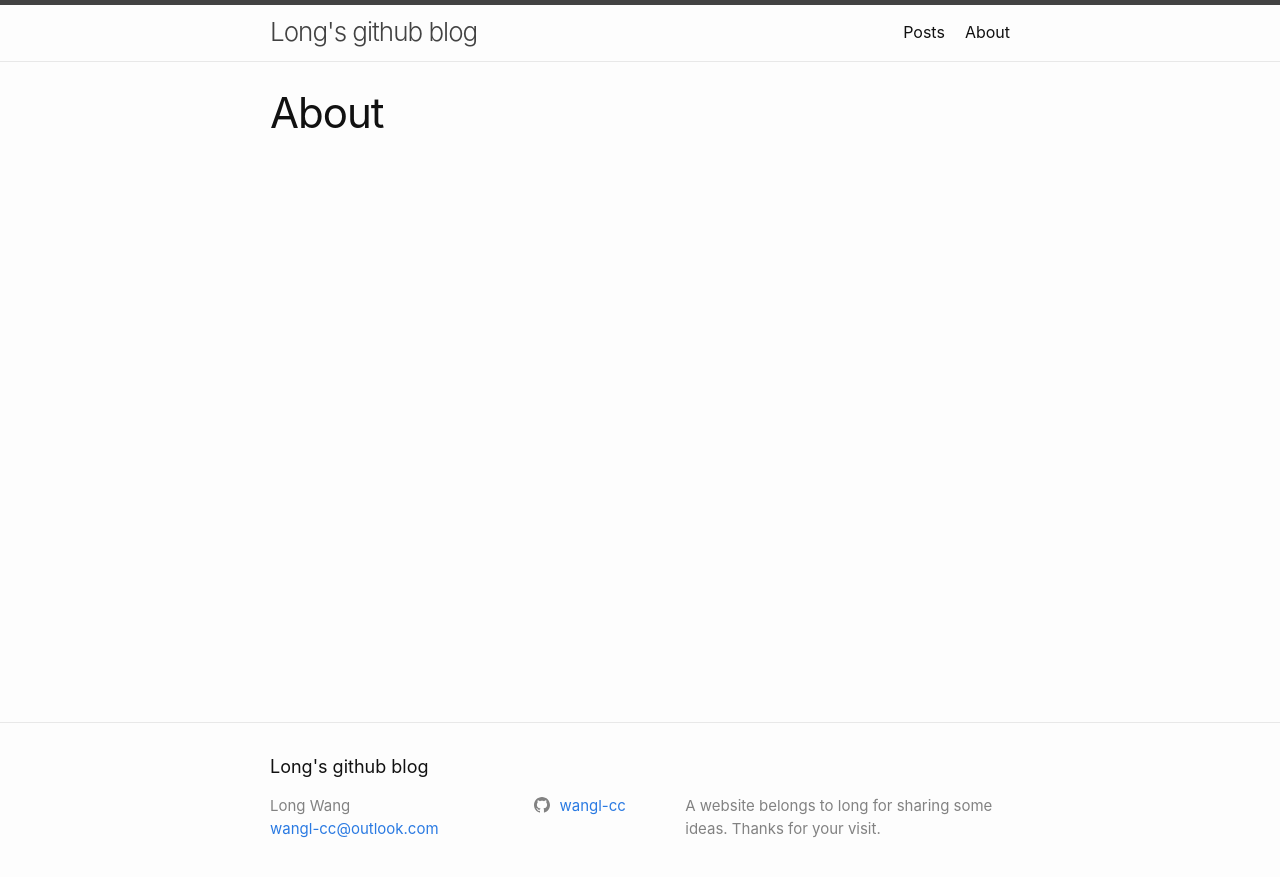
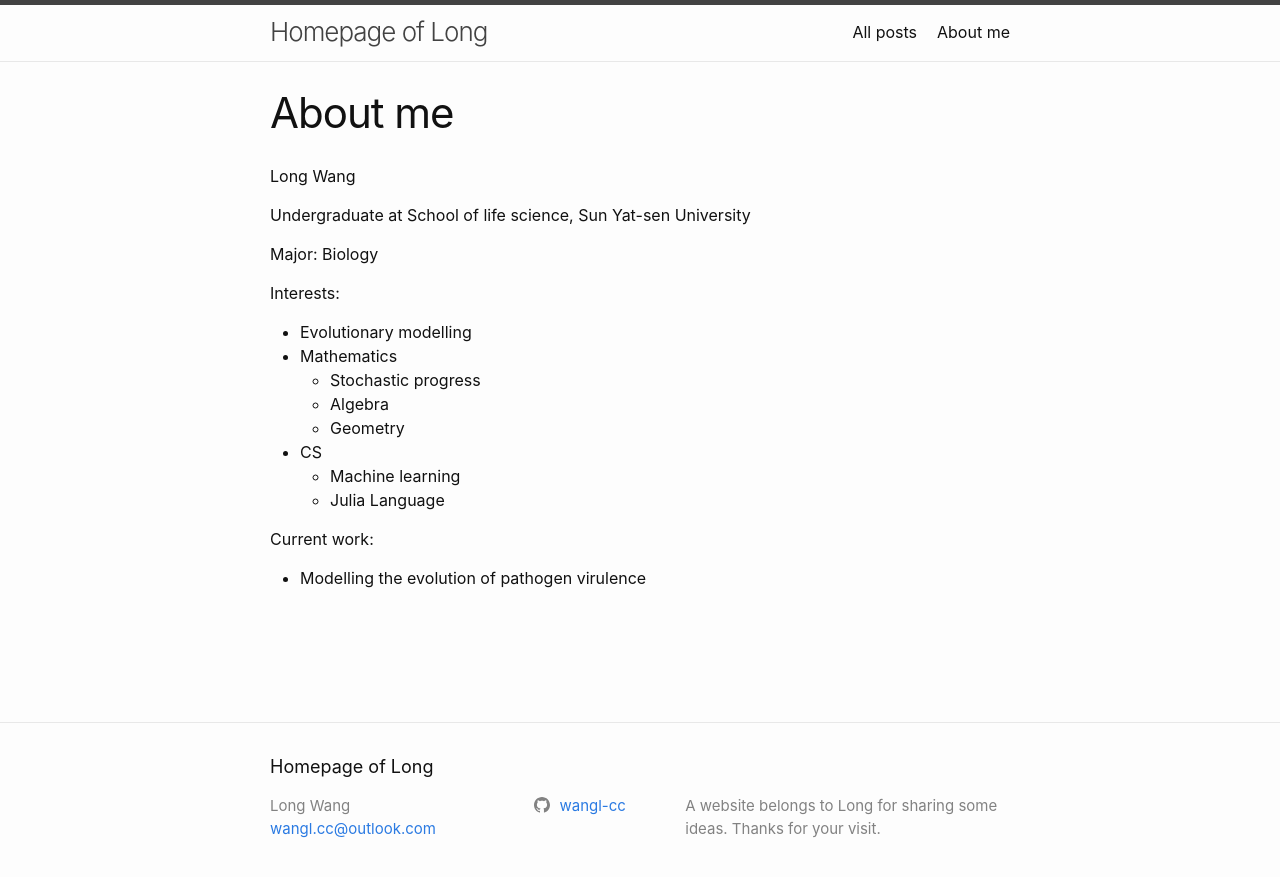
Before and after one commit to wangl-cc/wangl-cc.github.io, a Jekyll site: the page built from about.md, in a window 1280 px wide. Shown: the top 877 px of the page. Built offline with Jekyll 4.4.1, drawn with Linux system fonts in a browser that asks for light colours.

Commit message:
Update a new post, and change some options.

```diff
--- a/_config.yml
+++ b/_config.yml
@@ -1,8 +1,8 @@
-title: Long's github blog
+title: Homepage of Long
 author: Long Wang
-email: wangl-cc@outlook.com
+email: wangl.cc@outlook.com
 description: >
-  A website belongs to long for sharing some ideas.
+  A website belongs to Long for sharing some ideas.
   Thanks for your visit.
 
 url: wangl-cc.github.io
@@ -14,7 +14,7 @@ github_username:  wangl-cc
 paginate: 5
 paginate_path: "/post/page:num/"
 
-show_excerpts: false # set to false to remove excerpts on the homepage
+show_excerpts: false
 
 markdown: kramdown
 
--- a/_includes/header.html
+++ b/_includes/header.html
@@ -18,7 +18,7 @@
       </label>
 
       <div class="trigger">
-        <a class="page-link" href="{{ "/post/" |  relative_url }}">{{ "Posts" | escape }}</a>
+        <a class="page-link" href="{{ "/post/" |  relative_url }}">{{ "All posts" | escape }}</a>
         {%- for path in page_paths -%}
           {%- assign my_page = site.pages | where: "path", path | first -%}
           {%- if my_page.title -%}
--- a/about.md
+++ b/about.md
@@ -1,4 +1,25 @@
 ---
 layout: page
-title: About
+title: About me
 ---
+
+Long Wang
+
+Undergraduate at School of life science, Sun Yat-sen University
+
+Major: Biology
+
+Interests:
+
+* Evolutionary modelling
+* Mathematics
+  * Stochastic progress
+  * Algebra
+  * Geometry
+* CS
+  * Machine learning
+  * Julia Language
+
+Current work:
+
+* Modelling the evolution of pathogen virulence
```
Also changed, not shown: _posts/2018-12-20-Lotka–Volterra-equations-and-fitness.md (deleted, +0 -108 lines), _posts/2018-12-22-NN-back-propagation.md (+1 -1 lines), _posts/2019-4-13-Parasites-host-dynamics-1.md (added, +109 -0 lines), index.html (+16 -3 lines), README.md, post/index.html (line endings or trailing spaces).
